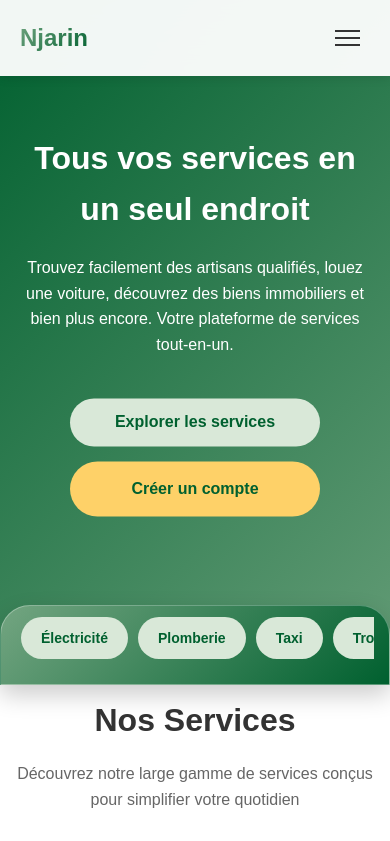
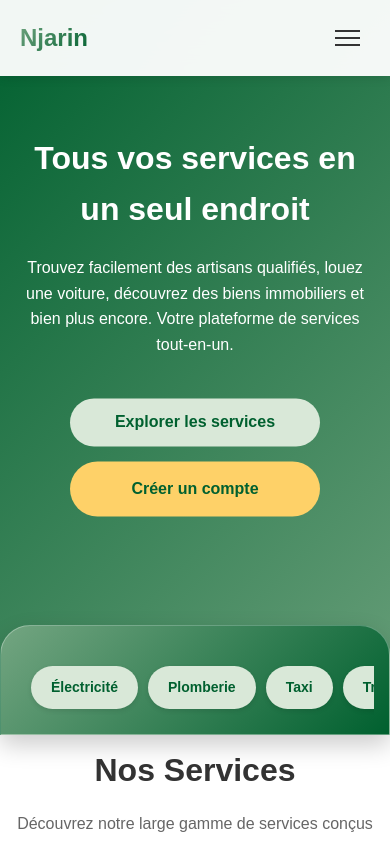
Before and after one commit to IbrahimaGueye97/njarin, an Angular app: page / in a window 390 px wide. Shown: the top 841 px of the page. Built offline with nearby package versions, Linux system fonts and the light colour scheme.

Commit message:
Test 4 change acces rapide

```diff
--- a/src/app/home/home-component/home-component.component.css
+++ b/src/app/home/home-component/home-component.component.css
@@ -162,8 +162,10 @@
   display: flex;
   gap: 15px;
   padding: 10px 5px;
-  width: max-content; /* Empêche le retour à la ligne */
-  min-width: 100%; /* S'étend sur toute la largeur */
+  width: max-content;
+  min-width: 100%;
+  margin: 0; /* Supprime les marges par défaut */
+  -webkit-overflow-scrolling: touch; /* Scroll fluide sur iOS */
 }
 
 .frequency-list li {
@@ -175,8 +177,14 @@
   transition: all 0.3s ease;
   cursor: pointer;
   font-size: clamp(14px, 2vw, 16px);
-  white-space: nowrap; /* Empêche le texte de passer à la ligne */
-  flex-shrink: 0; /* Empêche le rétrécissement des éléments */
+  white-space: nowrap;
+  flex-shrink: 0;
+  margin: 5px 0; /* Marge uniforme */
+  user-select: none; /* Empêche la sélection de texte */
+}
+
+.frequency-list li:active { /* Effet "appuyé" sur mobile */
+  transform: scale(0.98);
 }
 
 .frequency-list li:hover {
@@ -184,30 +192,50 @@
   transform: scale(1.05);
 }
 
-/* Responsive */
+/* Version mobile optimisée */
 @media (max-width: 768px) {
   .frequency {
-    margin-top: -70px;
+    margin-top: -50px;
+    position: relative;
+    z-index: 10;
   }
+
   .frequency .container {
     border-radius: 30px 30px 0 0;
-    padding: 5px;
-    display: flex;
-    align-items: center;
-    justify-content: center;
-    overflow: scroll;
-    height: 80px;
+    padding: 15px 5px; /* Réduit l'espace vertical */
+    overflow-x: auto;
+    overflow-y: hidden; /* Cache la barre verticale */
+    height: auto; /* Hauteur automatique */
+    display: block;
+    -ms-overflow-style: none; /* IE et Edge */
+    scrollbar-width: none; /* Firefox */
+    height: 110px;
+  }
+
+  .frequency .container::-webkit-scrollbar {
+    display: none; /* Chrome, Safari, Opera */
   }
 
   .frequency-list {
     gap: 10px;
-    display: flex;
+    padding: 5px 15px; /* Padding latéral pour le scroll */
+    display: inline-flex; /* Meilleur comportement en flex */
   }
-    padding: 10px 20px;
 
   .frequency-list li {
+    padding: 10px 20px;
     font-size: 14px;
-    margin-bottom: -45px;
+    margin-bottom: 0; /* Supprime la marge négative */
+    box-shadow: 0 2px 5px rgba(0,0,0,0.1); /* Meilleur feedback visuel */
+  }
+
+  /* Amélioration du scroll tactile */
+  .frequency-list {
+    scroll-snap-type: x mandatory;
+  }
+
+  .frequency-list li {
+    scroll-snap-align: start;
   }
 }
 /* Services Section */
```
